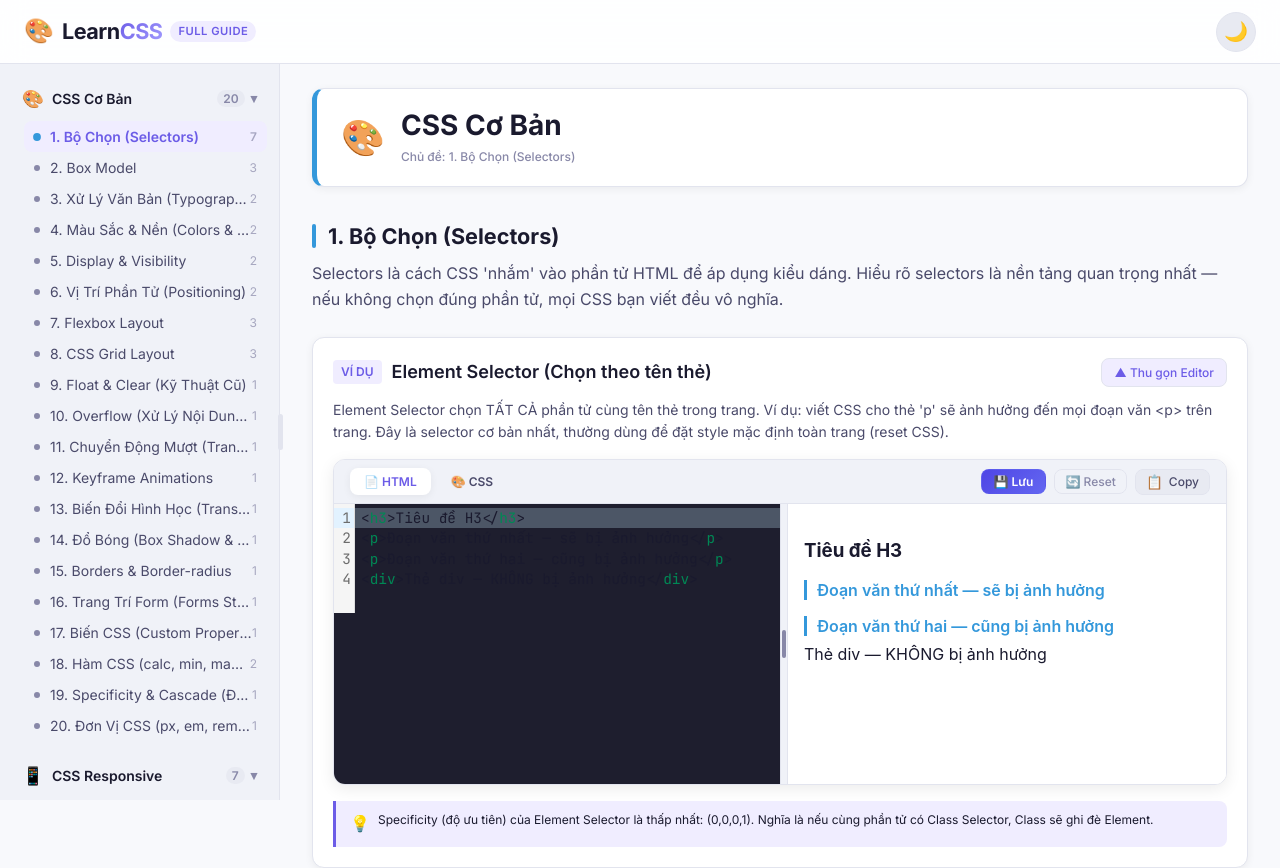
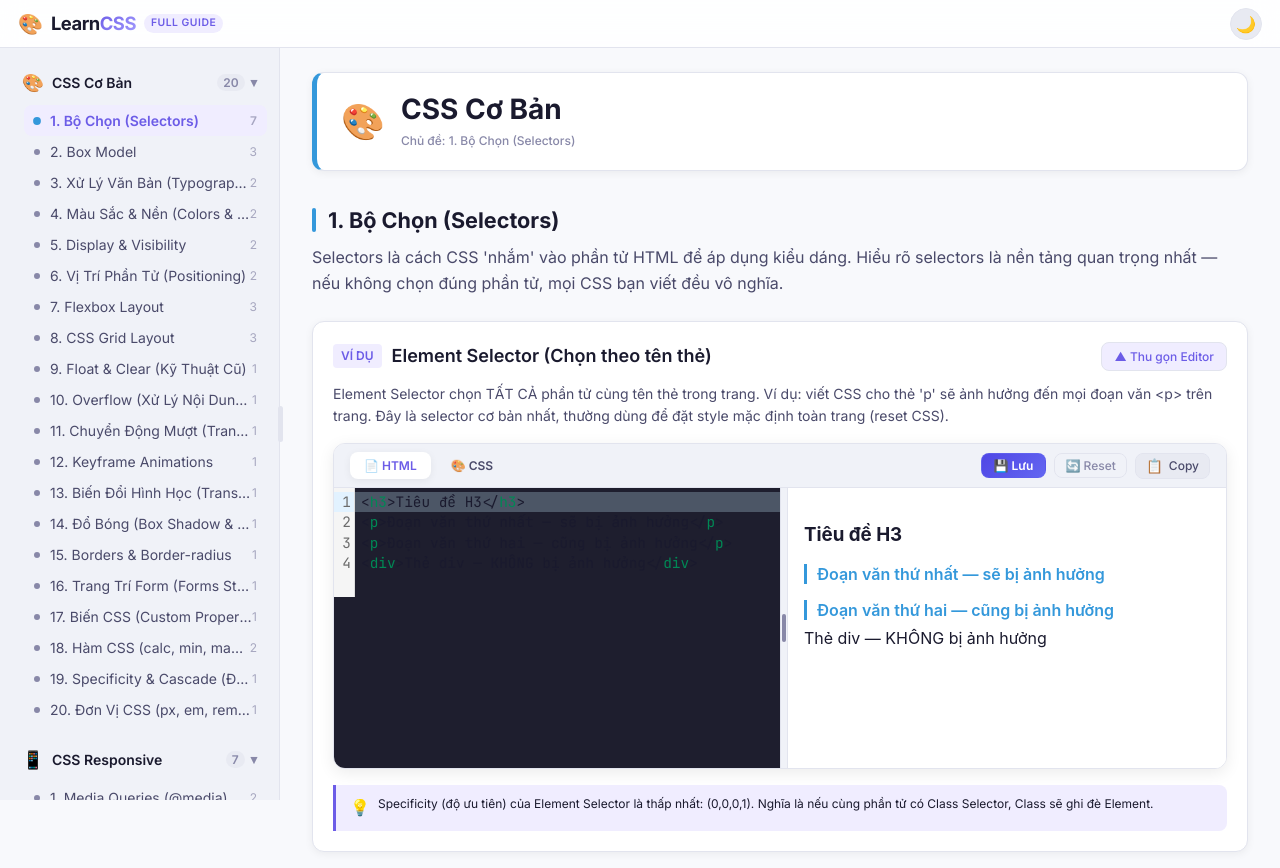
Before and after one commit to but-cmyk/learn_css_web, a React (Vite) app: page / in a window 1280 px wide. Shown: the top 868 px of the page. Built offline with nearby package versions, Linux system fonts and the light colour scheme.

Commit message:
Reduce header height to compact 48px

```diff
--- a/src/components/Header/Header.css
+++ b/src/components/Header/Header.css
@@ -7,7 +7,7 @@
   display: flex;
   align-items: center;
   justify-content: space-between;
-  padding: 0 24px;
+  padding: 0 18px;
   background: var(--glass-bg);
   backdrop-filter: blur(var(--glass-blur));
   -webkit-backdrop-filter: blur(var(--glass-blur));
@@ -20,15 +20,15 @@
   align-items: center;
   gap: 8px;
   text-decoration: none;
-  min-width: 220px;
+  min-width: 200px;
 }
 
 .logo-icon {
-  font-size: 1.5rem;
+  font-size: 1.25rem;
 }
 
 .logo-title {
-  font-size: 1.35rem;
+  font-size: 1.15rem;
   font-weight: 700;
   color: var(--text-primary);
   letter-spacing: -0.5px;
@@ -41,10 +41,10 @@
 }
 
 .version-badge {
-  font-size: 0.7rem;
+  font-size: 0.65rem;
   font-weight: 600;
-  padding: 2px 8px;
-  border-radius: 12px;
+  padding: 1px 7px;
+  border-radius: 10px;
   background: var(--accent-light);
   color: var(--accent-primary);
   text-transform: uppercase;
--- a/src/components/ThemeToggle/ThemeToggle.css
+++ b/src/components/ThemeToggle/ThemeToggle.css
@@ -2,13 +2,13 @@
   display: flex;
   align-items: center;
   justify-content: center;
-  width: 40px;
-  height: 40px;
+  width: 32px;
+  height: 32px;
   border-radius: 50%;
   background: var(--bg-hover);
   border: 1px solid var(--border-color);
   color: var(--text-primary);
-  font-size: 1.2rem;
+  font-size: 1rem;
   transition: all 0.2s ease;
 }
 
--- a/src/index.css
+++ b/src/index.css
@@ -39,7 +39,7 @@
 
   /* Spacing & Sizes */
   --sidebar-width: 240px;
-  --header-height: 64px;
+  --header-height: 48px;
 
   /* Typography */
   --font-main: 'Inter', system-ui, -apple-system, sans-serif;
```
